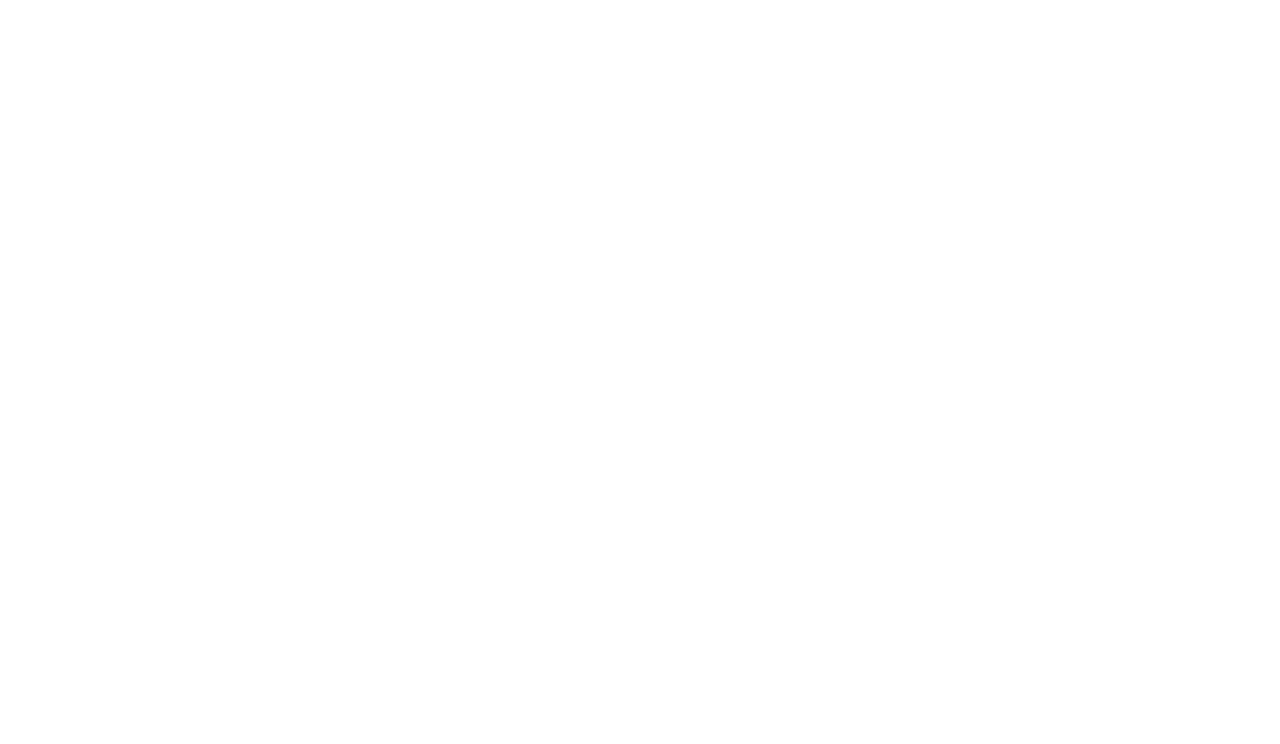
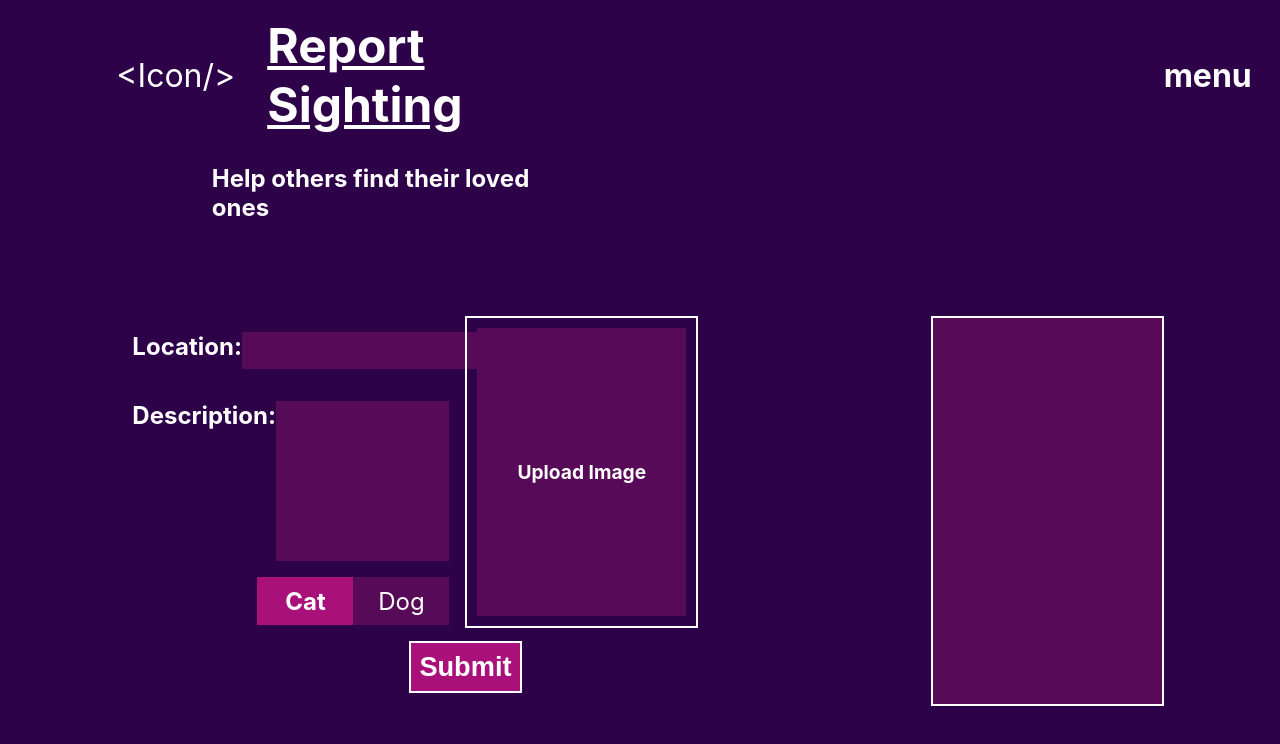
Before and after one commit to VadimasKo/FindMyPet, a Next.js app: page /sighting/report in a window 1280 px wide. Shown: the top 744 px of the page. Built offline with nearby package versions, Linux system fonts and the light colour scheme.

Commit message:
reportSighting page

```diff
--- a/components/Inputs.tsx
+++ b/components/Inputs.tsx
@@ -3,6 +3,7 @@
 interface Props {
   label: string
   name:  string
+  style?: React.CSSProperties
   isFocused?: boolean
 }
 
@@ -38,9 +39,9 @@
   )
 }
 
-export const ImageUpload = ({ label, name }: Props) => {
+export const ImageUpload = ({ name, style }: Props) => {
   return (
-    <div className={styles.border}>
+    <div className={styles.border} style={style}>
       <div className={styles.uploadContainer}>
         <p className={styles.uploadText}>Upload Image</p>
         <input
--- a/pages/poster/create.tsx
+++ b/pages/poster/create.tsx
@@ -27,7 +27,6 @@
         "
       />
       <form onSubmit={handleSubmit} className={styles.content}>
-        <h2>New Poster</h2>
         <div className={styles.toogle}>
           <Toogle options={['Cat', 'Dog']}/>
         </div>
--- a/pages/sighting/report.tsx
+++ b/pages/sighting/report.tsx
@@ -1,8 +1,37 @@
+import {
+  ImageUpload,
+  Input,
+  TextArea,
+}                from "../../components/Inputs"
+import Button    from "../../components/Button"
+import Header    from "../../components/Header"
+import useToogle from "../../components/useToogle"
+import styles    from "../../styles/pages/ReportSighting.module.scss"
+
 
 const ReportSighting = () => {
+  const [isCat, Toogle] = useToogle()
+
   return (
-    <div>
-
+    <div className="page">
+      <Header
+        title="Report Sighting"
+        description="Help others find their loved ones"
+      />
+      <form className={styles.content}>
+        <div className={styles.textCol}>
+          <Input label="Location" name='location'/>
+          <TextArea label="Description" name='petDescr'/>
+          <Toogle options={['Cat', 'Dog']} style={{ marginRight: '1rem'}}/>
+        </div>
+        <div className={styles.imgCol}>
+          <ImageUpload label="Upload Image" name='image'/>
+        </div>
+        <div className={styles.submitRow}>
+          <Button onClick={() => {}} text="Submit"/>
+        </div>
+        <div className={styles.missingPets}/>
+      </form>
     </div>
   )
 }
--- a/styles/components/Header.module.scss
+++ b/styles/components/Header.module.scss
@@ -32,6 +32,7 @@
 }
 
 .description {
-  grid-column: 2/6;
+  grid-column: 3/6;
+  margin-left: -6%;
   max-width: 30rem;
 }
--- a/styles/components/Inputs.module.scss
+++ b/styles/components/Inputs.module.scss
@@ -39,8 +39,9 @@
 
 .uploadContainer {
   background-color: colors.$medium-color;
-  width: 100;
+  width: 100%;
   display: flex;
+  height: 18rem;
   justify-content: center;
   position: relative;
 
@@ -51,14 +52,13 @@
 
 .upload {
   width: 100%;
-  height: 18rem;
+  height: 100%;
   opacity: 0;
 }
 
 .uploadText {
   font-weight: bold;
   font-size: larger;
-  // justify-self: center;
   align-self: center;
   position: absolute;
 }
--- a/styles/pages/CreatePoster.module.scss
+++ b/styles/pages/CreatePoster.module.scss
@@ -3,13 +3,12 @@
 .content {
   @include grid-layout;
   grid-template-rows: 0.2fr 0.5fr 60px;
+  align-items: center;
   padding-top: 3rem;
 
   h2 {
     grid-column: 3/6;
-    font-size: xxx-large;
-    text-decoration: underline;
-    padding-bottom: 1rem;
+    font-size: xx-large;
   }
 }
 
--- /dev/null
+++ b/styles/pages/ReportSighting.module.scss
@@ -0,0 +1,33 @@
+@use '../common/mixins.scss' as *;
+@use '../common//colors.scss'as *;
+
+.content {
+  @include grid-layout;
+  grid-template-rows: 0.2fr 0.5fr 60px;
+  padding-top: 5%;
+}
+
+.textCol {
+  @include flex-column;
+  align-items: flex-end;
+  grid-column: 2/5;
+}
+
+.imgCol {
+  grid-column: 5/7;
+}
+
+.submitRow {
+  grid-column: 4/6;
+  display: flex;
+  justify-content: center;
+  align-items: center;
+}
+
+.missingPets {
+  grid-column: 9/11;
+  grid-row: 1/3;
+  padding: 10px;
+  border: solid white 2px;
+  background-color: $medium-color;
+}
```
